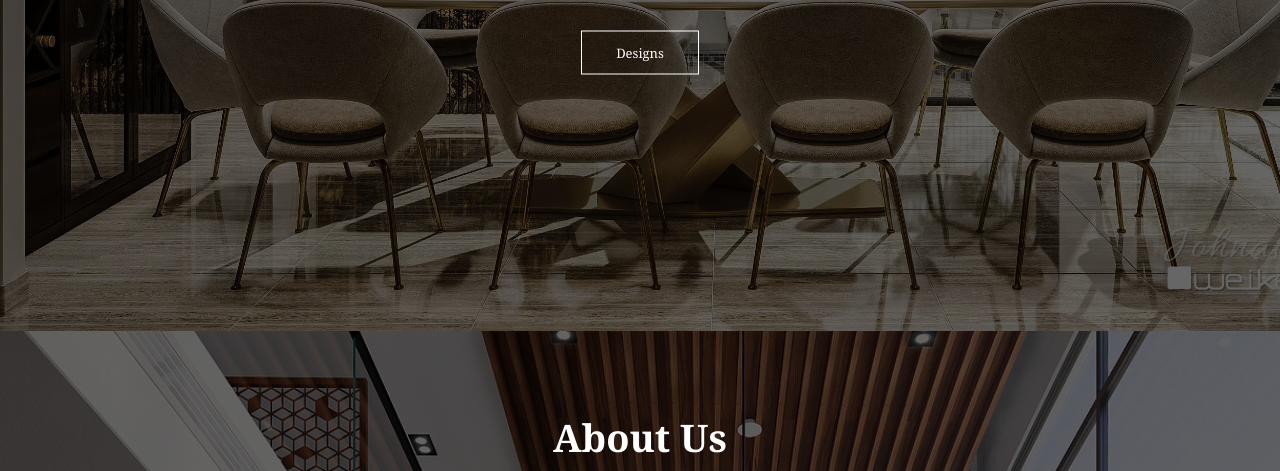
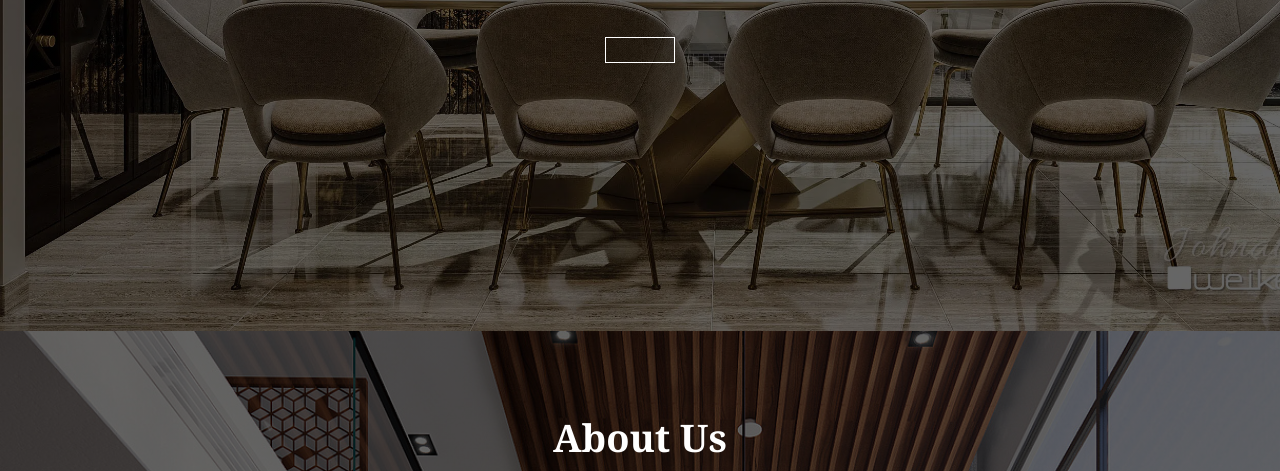
Before and after one commit to jordon852/ID-Assignment-1, a plain HTML site: page index.html in a window 1280 px wide. Shown: the part 629-1100 px from the top of the page. Drawn offline with Linux system fonts and the light colour scheme.

Commit message:
Changes made

```diff
--- a/index.html
+++ b/index.html
@@ -26,7 +26,7 @@
             <h1>Interior design & Renovation</h1>
             <p>Space Reimagined is the country's largest interior design firm. With over 30 years of industrial experience,
                 <br>gurantee to build the dream home of yours on demand.</p>
-            <a href="#designs" id="home" class="text-box-1-button">Designs</a>
+            <a href="#designs" id="home" class="text-box-1-button"></a>
         </div>
     </section>
     <!-------- ABOUT US -------->
```
